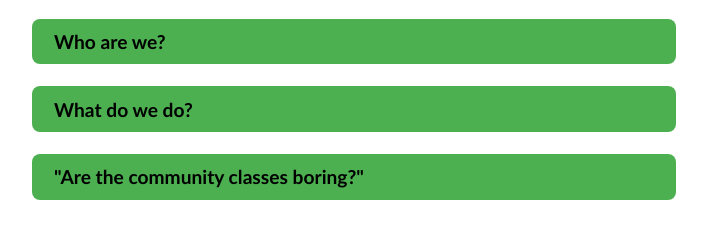
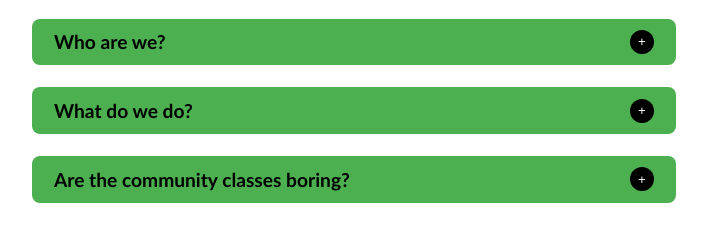
Before and after one commit to niranjanrai/Accordion, a plain HTML site: page index.html in a window 1280 px wide. Shown: the part 114-356 px from the top of the page, without its empty margins (286-993 px from the left). Drawn offline with Linux system fonts and the light colour scheme.

Commit message:
first commit

```diff
--- a/index.html
+++ b/index.html
@@ -13,23 +13,36 @@
   <div class="accordian_body">
     <h1>Ineuron FAQ's</h1>
 
-    <div class="faq">
-      <h3 class="faq_header">Who are we?</h3>
+    <div class="faq ">
+      <div class="faq_header">
+        <h3 class="">Who are we?</h3>
+        <button class="show_btn"> +</button>
+      </div>
       <p class="hidden">"We enable upscaling careers through flexible, interactive and collaborative learning. We
         believe in
         building
         learning communities by bringing together mentors, young minds, and creators."</p>
     </div>
 
-    <div class="faq">
-      <h3 class="faq_header">What do we do?</h3>
-      <p class="hidden"> "Building learning communities with Our Affordable & Competent Courses",</p>
+    <div class="faq ">
+      <div class="faq_header">
+        <h3 class="">What do we do?</h3>
+        <button class="show_btn"> +</button>
+      </div>
+      <p class="hidden">"Building learning communities with Our Affordable & Competent Courses"</p>
     </div>
 
-    <div class="faq">
-      <h3 class="faq_header">"Are the community classes boring?"</h3>
+    <div class="faq ">
+      <div class="faq_header">
+        <h3 class="">Are the community classes boring?</h3>
+        <button class="show_btn"> +</button>
+      </div>
       <p class="hidden">"No, not at all!!!"</p>
     </div>
+
+
+
+
 
   </div>
   <script id="faq-js" src="faq.js"></script>
```
